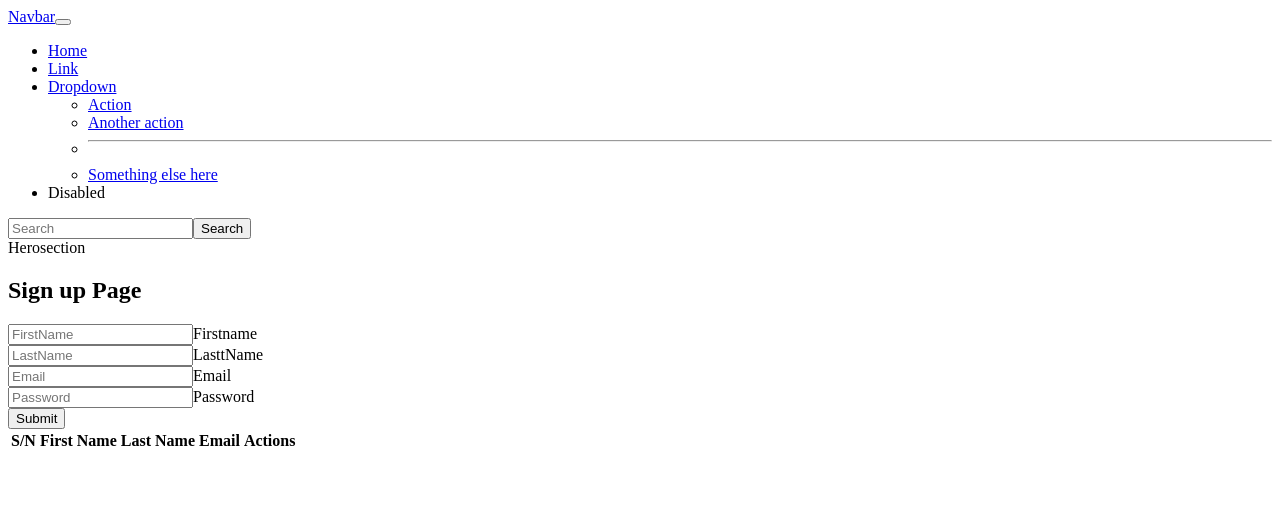
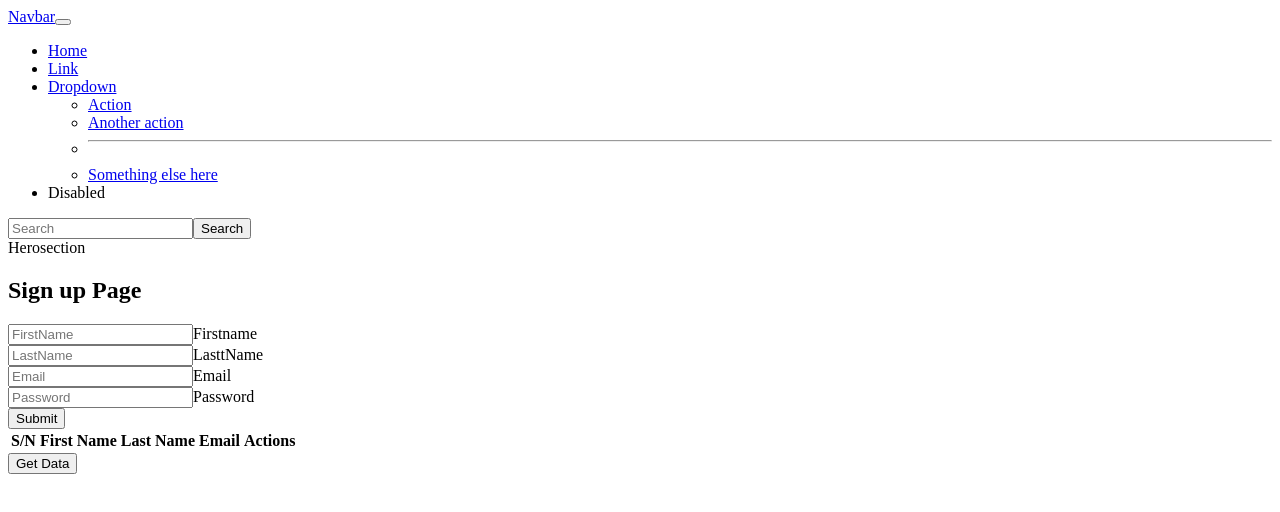
Before and after one commit to DeEminentCoder/React-class, a React (Vite) app: page / in a window 1280 px wide. Shown: the top 512 px of the page. Built offline with nearby package versions, Linux system fonts and the light colour scheme; the HTML template or start-up script is replaced by a standard one.

Commit message:
modified

```diff
--- a/package.json
+++ b/package.json
@@ -10,6 +10,7 @@
     "preview": "vite preview"
   },
   "dependencies": {
+    "axios": "^1.4.0",
     "react": "^18.2.0",
     "react-dom": "^18.2.0"
   },
--- a/src/App.jsx
+++ b/src/App.jsx
@@ -1,4 +1,5 @@
 import './App.css'
+import Api from './assets/components/Api'
 import Herosection from './assets/components/Herosection'
 import Navbar from './assets/components/Navbar'
 import Signup from './assets/components/Signup'
@@ -40,6 +41,7 @@ function App() {
       <Navbar/>
       <Herosection/>
       <Signup/>
+      <Api/>
 
       {/* {
         anotherArray.map((item,index)=>(
--- /dev/null
+++ b/src/assets/components/Api.jsx
@@ -0,0 +1,25 @@
+import React, { useState } from 'react'
+import axios from 'axios'
+
+const Api = () => {
+    const [users, setusers] =useState([])
+    let endpoint = "https://jsonplaceholder.typicode.com/users"
+    const getData = ()=> {
+        axios.get(endpoint)
+    .then((response)=> {
+        setusers(response.data)
+        console.log(users);
+    })
+    .catch((err)=> {
+        console.log(err);
+    })
+    }
+
+  return (
+    <>
+    <button onClick={getData}>Get Data</button>
+    </>
+  )
+}
+
+export default Api
--- a/src/assets/components/Signup.jsx
+++ b/src/assets/components/Signup.jsx
@@ -48,7 +48,7 @@ const Signup = () => {
 
         <div className="form-floating my-3">
           <input
-            type="text"
+            type="email"
             placeholder="Email"
             className="form-control"
             onChange={(e) => setemail(e.target.value)}
```
Also changed, not shown: 1 other file (tests, documents, lock files or other folders).
